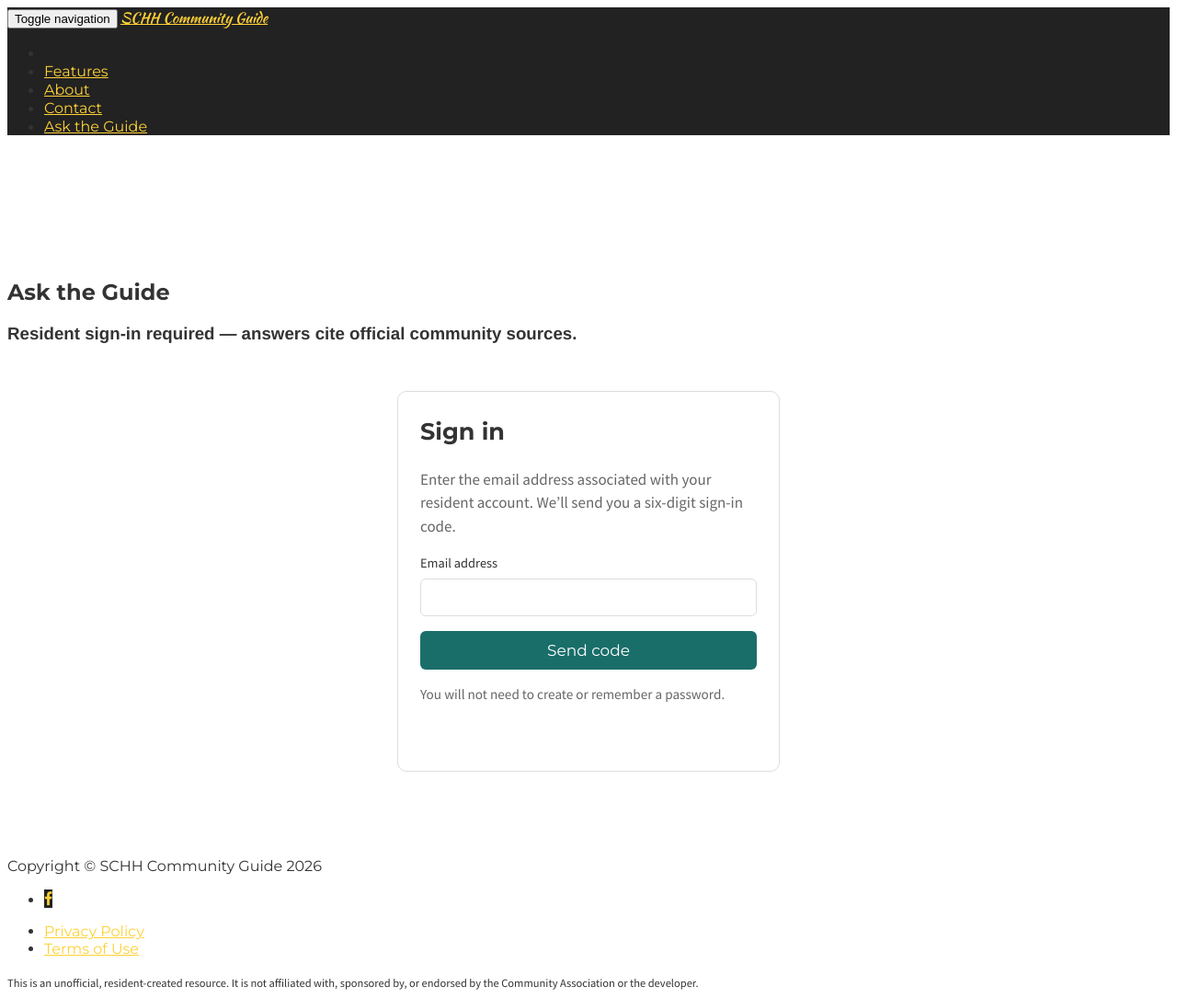
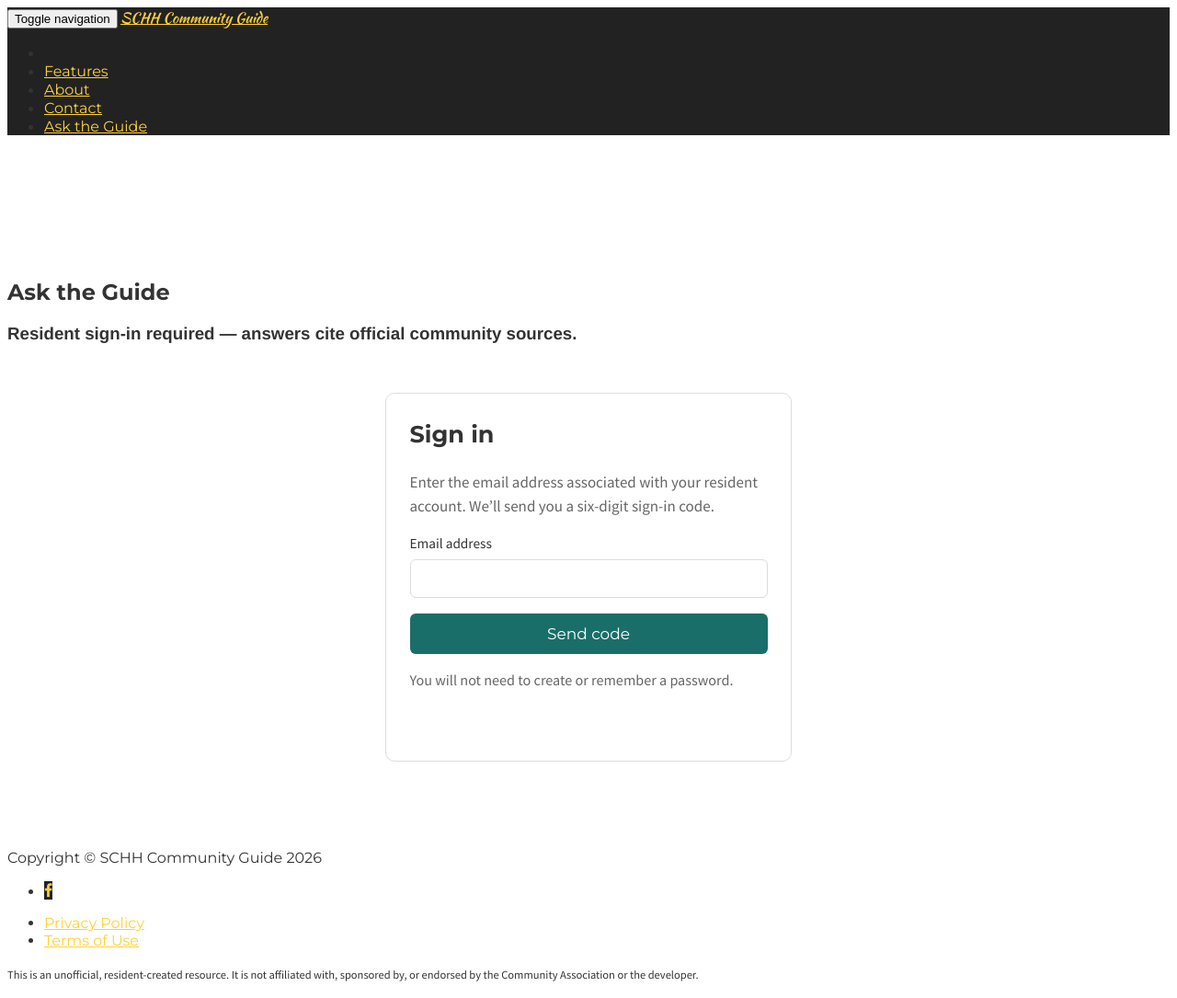
Before and after one commit to rsnyder/schh-info, a Jekyll site: the page built from chat/index.html, in a window 1280 px wide. Shown: the whole page at 92% size. Built offline with Jekyll 4.4.1, drawn with Linux system fonts in a browser that asks for light colours; some web fonts are replaced.

Commit message:
font sizing

```diff
--- a/css/guide-chat.css
+++ b/css/guide-chat.css
@@ -27,13 +27,13 @@
   --ga-radius: var(--guide-radius, 10px);
 
   font-family: var(--ga-font);
-  font-size: var(--guide-font-size, 1.0625rem);
+  font-size: var(--guide-font-size, 17px);
   line-height: 1.5;
   color: var(--ga-ink);
   background: var(--ga-bg);
-  max-width: 46rem;
+  max-width: 46em;
   margin: 0 auto;
-  padding: 0 1rem;
+  padding: 0 1em;
   overflow-x: hidden;  /* belt-and-suspenders against mobile horizontal scroll */
 }
 #guide-app *, #guide-app *::before, #guide-app *::after { box-sizing: border-box; }
@@ -41,43 +41,43 @@
 
 #guide-app .ga-card {
   background: var(--ga-surface); border: 1px solid var(--ga-line);
-  border-radius: var(--ga-radius); padding: 1.5rem; max-width: 26rem;
-  margin: 2rem auto;
+  border-radius: var(--ga-radius); padding: 1.5em; max-width: 26em;
+  margin: 2em auto;
 }
 #guide-app .ga-card p { color: var(--ga-muted); }
-#guide-app label { display: block; font-size: .9rem; margin-bottom: .3rem; }
+#guide-app label { display: block; font-size: .9em; margin-bottom: .3em; }
 #guide-app input[type=email], #guide-app input[type=text] {
-  width: 100%; padding: .6rem; font-size: 1.0625rem;
+  width: 100%; padding: .6em; font-size: 1em;
   border: 1px solid var(--ga-line); border-radius: 6px;
   background: var(--ga-surface); color: var(--ga-ink);
 }
-#guide-app .ga-otp { letter-spacing: .5em; text-align: center; font-size: 1.5rem; }
+#guide-app .ga-otp { letter-spacing: .5em; text-align: center; font-size: 1.4em; }
 #guide-app .ga-btn {
-  width: 100%; margin-top: 1rem; padding: .7rem; font-size: 1.0625rem; border: 0;
+  width: 100%; margin-top: 1em; padding: .7em; font-size: 1em; border: 0;
   border-radius: 6px; background: var(--ga-accent); color: var(--ga-accent-text);
   cursor: pointer; font-family: var(--ga-heading-font);
 }
 #guide-app .ga-btn[disabled] { opacity: .5; cursor: default; }
 #guide-app .ga-linkish {
   background: none; border: none; color: var(--ga-accent); cursor: pointer;
-  text-decoration: underline; padding: 0; font-size: .9rem;
+  text-decoration: underline; padding: 0; font-size: .9em;
 }
-#guide-app .ga-note { font-size: .95rem; color: var(--ga-muted); margin-top: 1rem; }
-#guide-app .ga-error { color: #a33; font-size: .9rem; min-height: 1.2em; margin-top: .6rem; }
+#guide-app .ga-note { font-size: .95em; color: var(--ga-muted); margin-top: 1em; }
+#guide-app .ga-error { color: #a33; font-size: .9em; min-height: 1.2em; margin-top: .6em; }
 
 #guide-app .ga-toolbar {
   display: flex; justify-content: flex-end; align-items: center;
-  gap: .5rem; padding: .3rem 0;
+  gap: .5em; padding: .3em 0;
 }
 #guide-app .ga-toolbar-sep { color: var(--ga-line); }
 #guide-app .ga-messages {
   height: var(--guide-chat-height, 60vh); overflow-y: auto; overflow-x: hidden;
-  padding: .5rem 0;
+  padding: .5em 0;
 }
-#guide-app .ga-msg { margin: .6rem 0; display: flex; }
+#guide-app .ga-msg { margin: .6em 0; display: flex; }
 #guide-app .ga-msg.ga-you { justify-content: flex-end; }
 #guide-app .ga-bubble {
-  max-width: 85%; padding: .6rem .9rem; border-radius: 12px; line-height: 1.5;
+  max-width: 85%; padding: .6em .9em; border-radius: 12px; line-height: 1.5;
   overflow-wrap: anywhere;  /* long URLs/tokens wrap instead of forcing scroll */
   min-width: 0;
 }
@@ -95,16 +95,16 @@
 }
 #guide-app .ga-bubble p { margin: .4em 0; }
 #guide-app .ga-bubble ul { margin: .3em 0; padding-left: 1.2em; }
-#guide-app .ga-composer { display: flex; gap: .5rem; padding: .8rem 0 1.2rem; }
+#guide-app .ga-composer { display: flex; gap: .5em; padding: .8em 0 1.2em; }
 #guide-app .ga-composer input {
-  flex: 1; min-width: 0; padding: .6rem; font-size: 1.0625rem;
+  flex: 1; min-width: 0; padding: .6em; font-size: 1em;
   border: 1px solid var(--ga-line); border-radius: 8px;
   background: var(--ga-surface); color: var(--ga-ink);
 }
 #guide-app .ga-composer button {
-  padding: .6rem 1.1rem; border: 0; border-radius: 8px; white-space: nowrap;
+  padding: .6em 1.1em; border: 0; border-radius: 8px; white-space: nowrap;
   background: var(--ga-accent); color: var(--ga-accent-text);
-  font-size: 1.0625rem; cursor: pointer; font-family: var(--ga-heading-font);
+  font-size: 1em; cursor: pointer; font-family: var(--ga-heading-font);
 }
 #guide-app .ga-hidden { display: none !important; }
 #guide-app .ga-typing { color: var(--ga-muted); font-style: italic; }
```
